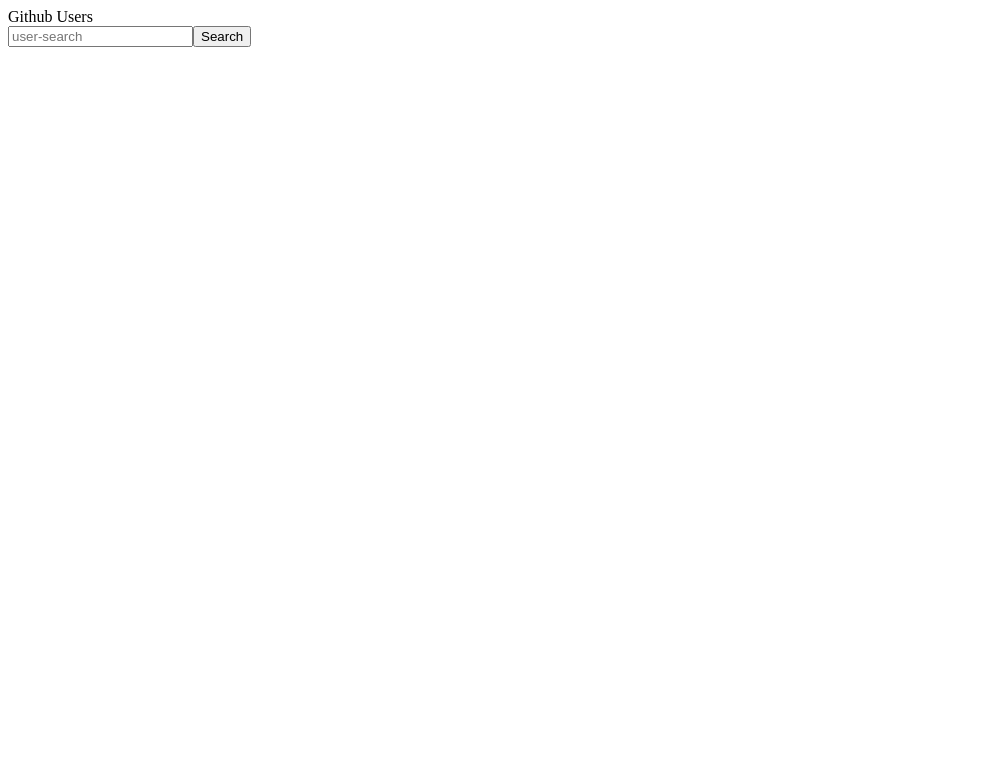
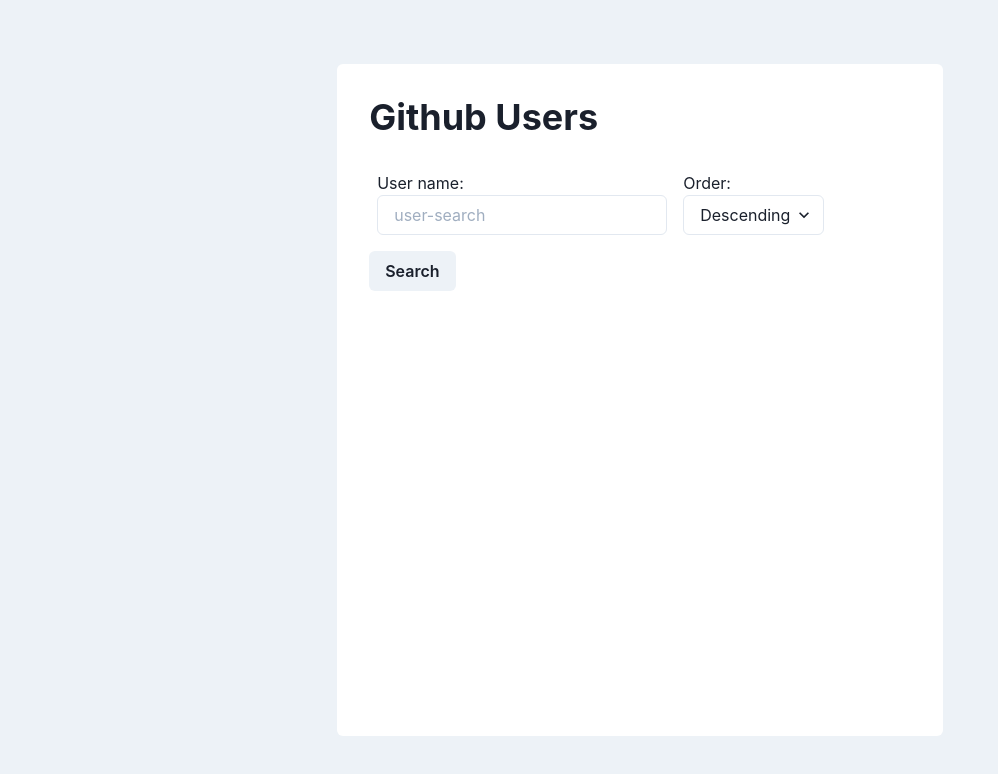
Before and after one commit to bnrosa/fetch-github-users, a React (Create React App) app: page / in a window 1280 px wide. Shown: the top 774 px of the page, without its empty margins (0-998 px from the left). Built offline with nearby package versions, Linux system fonts and the light colour scheme.

Commit message:
Add Chakra UI components

```diff
--- a/src/index.tsx
+++ b/src/index.tsx
@@ -2,10 +2,13 @@
 import ReactDOM from 'react-dom';
 import App from './App';
 import reportWebVitals from './reportWebVitals';
+import { ChakraProvider } from "@chakra-ui/react"
 
 ReactDOM.render(
   <React.StrictMode>
+    <ChakraProvider>
     <App />
+    </ChakraProvider>
   </React.StrictMode>,
   document.getElementById('root')
 );
--- a/src/pages/home.tsx
+++ b/src/pages/home.tsx
@@ -1,5 +1,6 @@
 import React, { useState, useRef, useEffect } from "react";
 import useSWR from "swr";
+import {Flex, Heading, Input, Button, Select, Container, Text} from "@chakra-ui/react"
 
 type GithubResponse = {
     incomplete_results: boolean,
@@ -7,12 +8,13 @@
     total_count: number
 }
 const Home = () => {
-    const fetcher = (input: string ) => fetch("https://api.github.com/search/users?q="+input).then(res => res.json());
+    const fetcher = (query: string ) => fetch(`https://api.github.com/search/users${query}`).then(res => res.json());
 
     const [searchInput, setSearchInput] = useState("");
+    const [searchOrder, setSearchOrder] = useState("desc");
     const inputEl = useRef<HTMLInputElement>(null);
-    const { data, error } = useSWR<GithubResponse, any>(searchInput ?
-        searchInput : null,
+    const { data, error, mutate } = useSWR<GithubResponse, any>(searchInput ?
+        `?q=${searchInput}&order=${searchOrder}` : null,
         fetcher
     );
     useEffect(() => {
@@ -21,18 +23,30 @@
         }
     }, [data]);
     return (
-        <main>
-        <header>Github Users</header>
-        <section>
-            <input placeholder="user-search" name="input"
-                ref={inputEl}
-            />
-            <button onClick={() => setSearchInput(inputEl?.current?.value || "")} type="submit">Search</button>
-            {data && data.items.map(item => {
-                return <span>{item.login}</span>
-            })}
-        </section>
-        </main>
+        <Flex height="100vh" justifyContent="center" background="gray.100" p={16}>
+            <Container direction="column" background="white" p={8} rounded={6}>
+                <Heading mb={6}>Github Users</Heading>
+                <Flex direction="row" mb={2} >
+                    <Flex direction="column" p={2}>
+                        <Text>User name:</Text>
+                        <Input placeholder="user-search" name="input"
+                        ref={inputEl} type="text" mr={2}
+                    />
+                    </Flex>
+                    <Flex direction="column" p={2}>
+                        <Text>Order: </Text>
+                        <Select onChange={(e) => {setSearchOrder(e.target.value); mutate();}}>
+                            <option value="desc">Descending</option>
+                            <option value="asc">Ascending</option>
+                        </Select>
+                    </Flex>
+                </Flex>
+                <Button onClick={() => {setSearchInput(inputEl?.current?.value || ""); mutate(); }} type="submit">Search</Button>
+                    {data?.items && data.items.map(item => {
+                        return <Text p={4} mb={2}>{item.login}</Text>
+                    })}
+            </Container>
+        </Flex>
 
     )
 }
```
